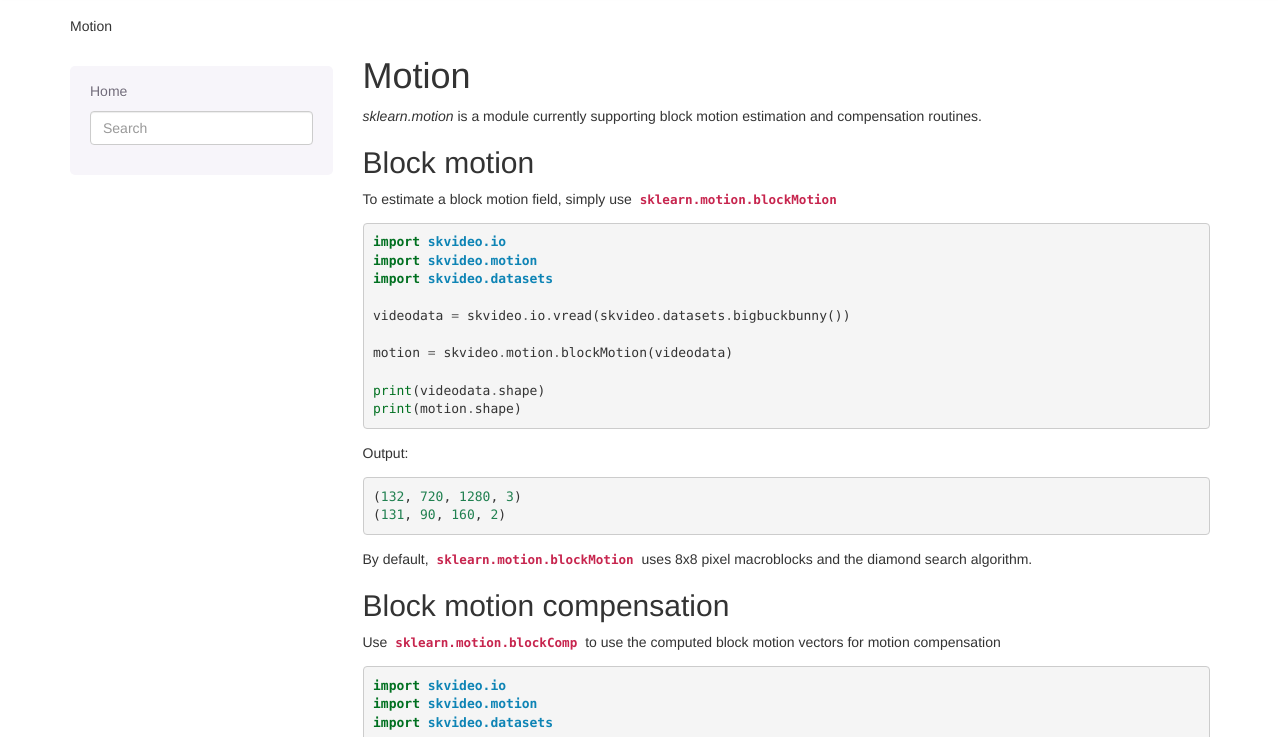
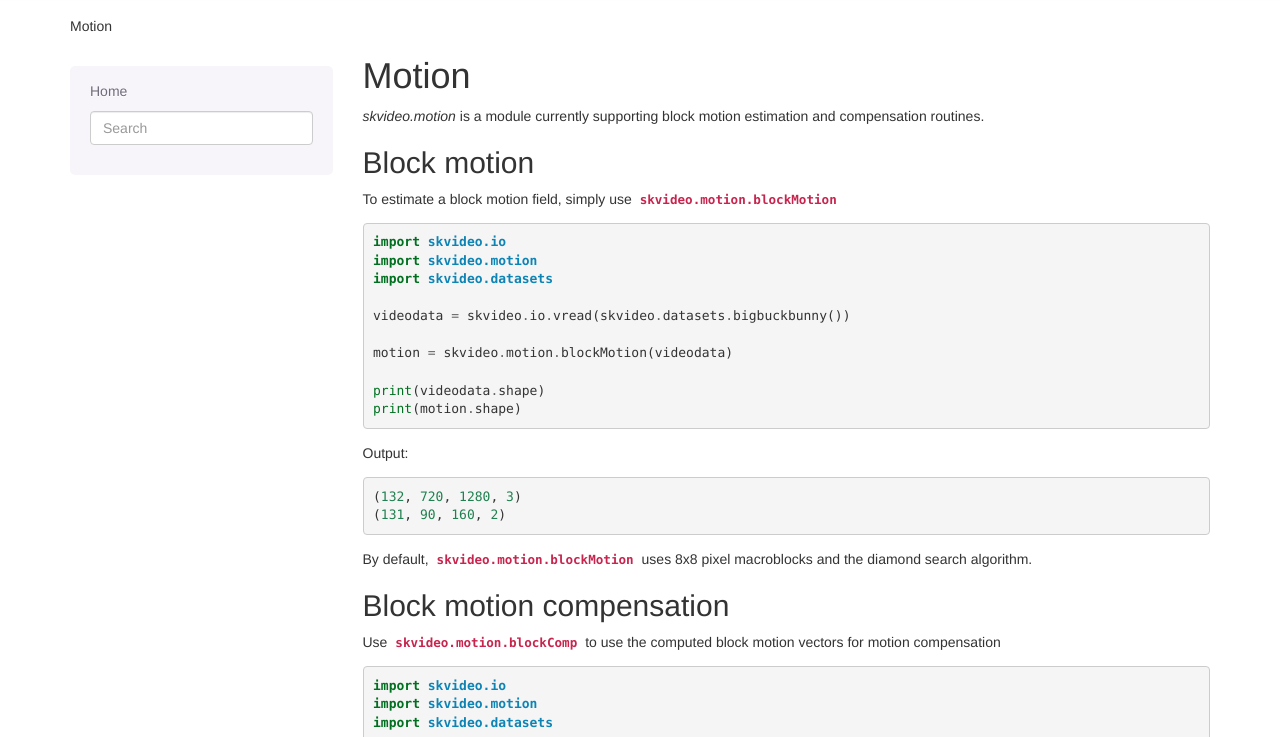
Before and after one commit to scikit-video/scikit-video, a Sphinx documentation site: the page built from doc/motion.rst, in a window 1280 px wide. Shown: the part 176-913 px from the top of the page. Built offline with Sphinx 7.4.7, drawn with Linux system fonts in a browser that asks for light colours; formulas are drawn with MathJax 3; pages that are not in the unit, such as notebooks, are missing from menus.

Commit message:
Fixing errorssAdding

```diff
--- a/doc/motion.rst
+++ b/doc/motion.rst
@@ -4,15 +4,15 @@
 Motion
 ===========================
 
-.. currentmodule:: sklearn.motion
+.. currentmodule:: skvideo.motion
 
-`sklearn.motion` is a module currently supporting block motion estimation and compensation routines.
+`skvideo.motion` is a module currently supporting block motion estimation and compensation routines.
 
 
 Block motion
 -----------------------
 
-To estimate a block motion field, simply use :func:`sklearn.motion.blockMotion`
+To estimate a block motion field, simply use :func:`skvideo.motion.blockMotion`
 
 .. code-block:: python
 
@@ -34,13 +34,13 @@ Output:
 	(132, 720, 1280, 3)
 	(131, 90, 160, 2)
 
-By default, :func:`sklearn.motion.blockMotion` uses 8x8 pixel macroblocks and the diamond search algorithm.
+By default, :func:`skvideo.motion.blockMotion` uses 8x8 pixel macroblocks and the diamond search algorithm.
 
 
 Block motion compensation
 -----------------------
 
-Use :func:`sklearn.motion.blockComp` to use the computed block motion vectors for motion compensation
+Use :func:`skvideo.motion.blockComp` to use the computed block motion vectors for motion compensation
 
 .. code-block:: python
 
```
Also changed, not shown: doc/datasets.rst (+5 -7 lines).
